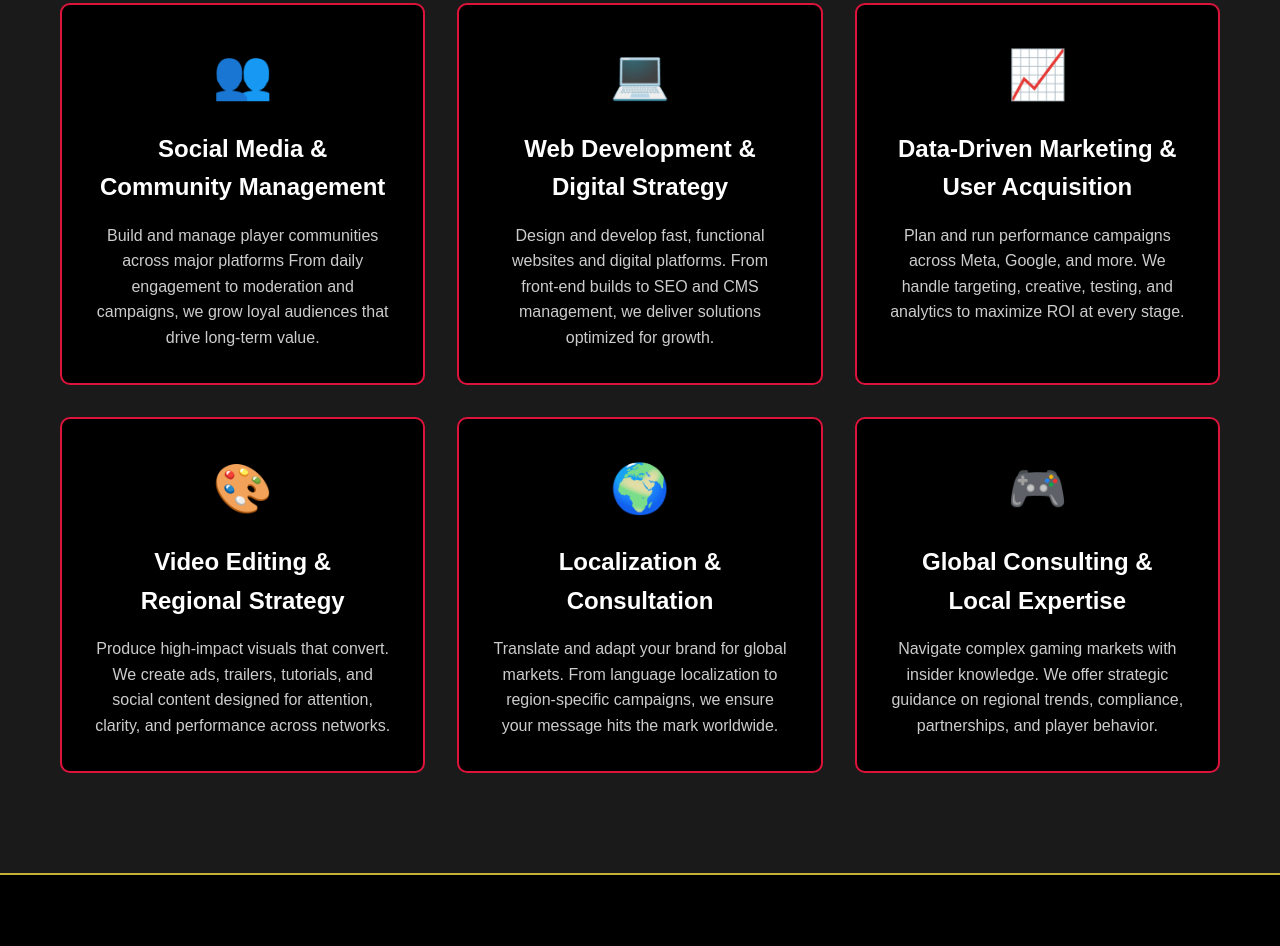
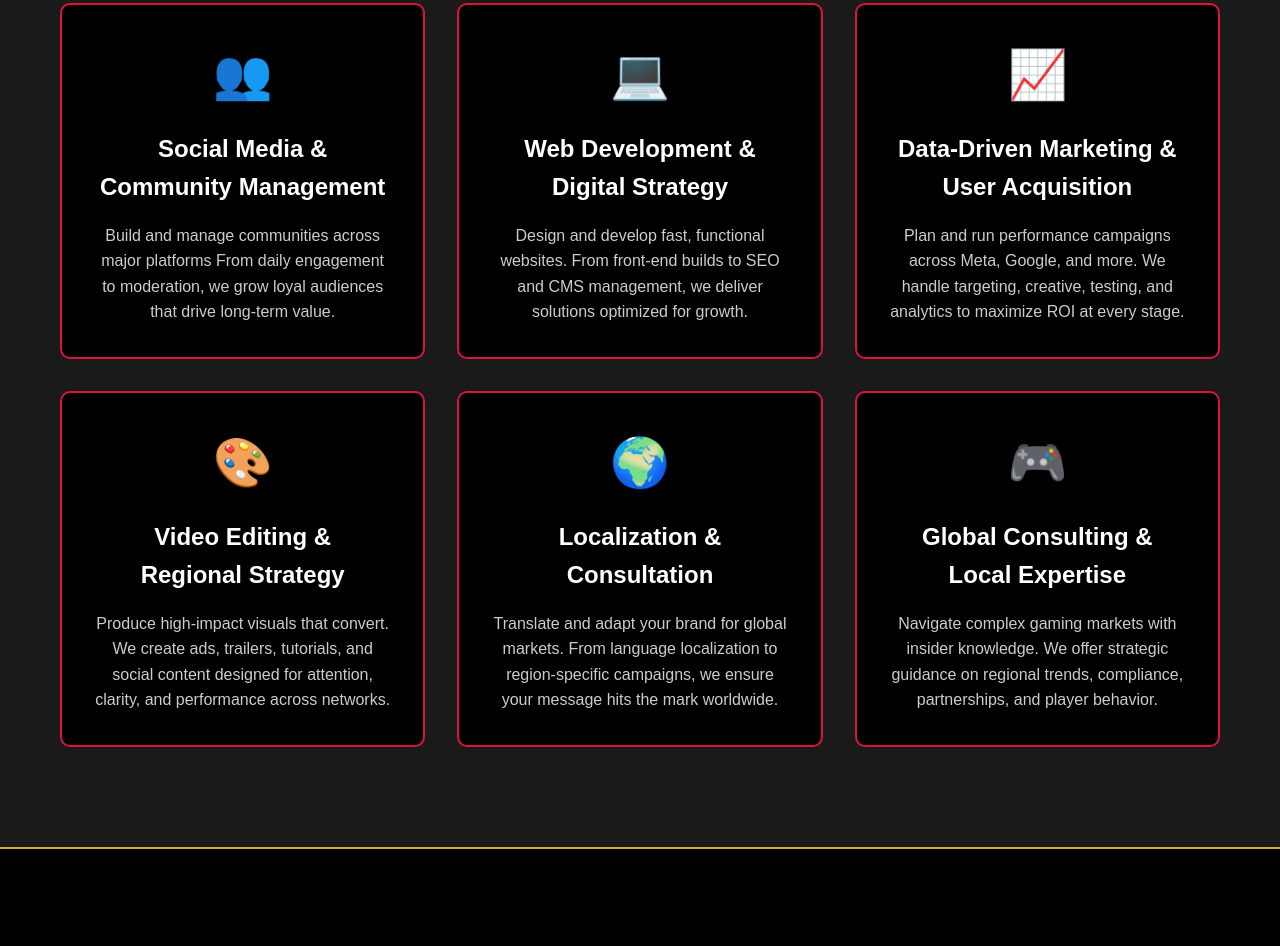
Before and after one commit to Chimie45/redking-marketing-website, a plain HTML site: page index.html in a window 1280 px wide. Shown: the part 1009-1955 px from the top of the page. Drawn offline with Linux system fonts and the light colour scheme.

Commit message:
Update index.html

```diff
--- a/index.html
+++ b/index.html
@@ -67,12 +67,12 @@
                 <div class="service-card">
                     <div class="service-icon">👥</div>
                     <h3>Social Media &<br>Community Management</h3>
-                    <p>Build and manage player communities across major platforms From daily engagement to moderation and campaigns, we grow loyal audiences that drive long-term value.</p>
+                    <p>Build and manage communities across major platforms From daily engagement to moderation, we grow loyal audiences that drive long-term value.</p>
                 </div>
                 <div class="service-card">
                     <div class="service-icon">💻</div>
                     <h3>Web Development &<br>Digital Strategy</h3>
-                    <p>Design and develop fast, functional websites and digital platforms. From front-end builds to SEO and CMS management, we deliver solutions optimized for growth.</p>
+                    <p>Design and develop fast, functional websites. From front-end builds to SEO and CMS management, we deliver solutions optimized for growth.</p>
                 </div>
                 <div class="service-card">
                     <div class="service-icon">📈</div>
```
